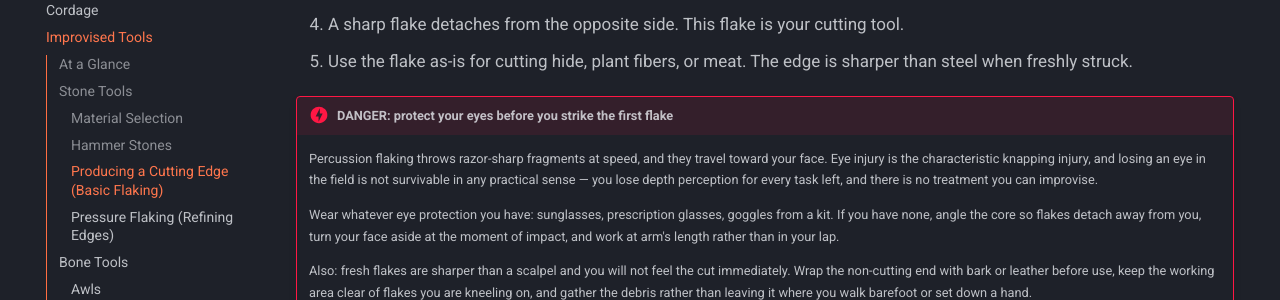
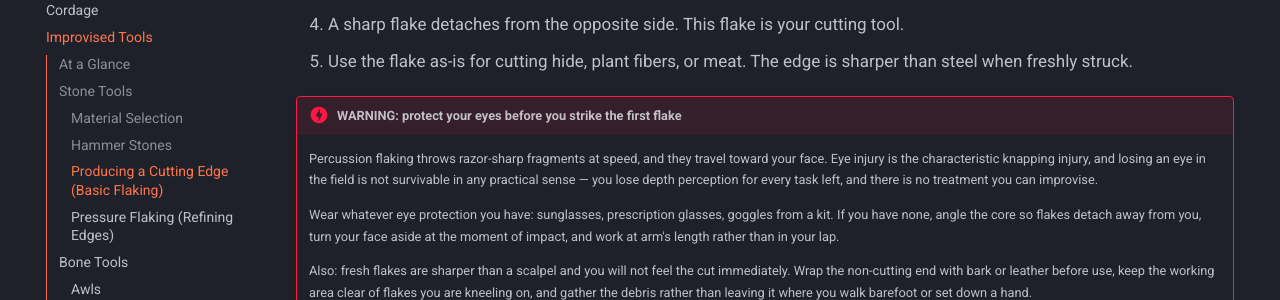
Before and after one commit to mmayden/WilderThings, an MkDocs documentation site: the page built from docs/tools-and-craft/improvised-tools.md, in a window 1280 px wide and 900 px high, scrolled down 1502 px. Shown: the part 152-452 px from the top of the window. Built offline with MkDocs 1.6.1 and Material for MkDocs 9.7.7, drawn with Linux system fonts in a browser that asks for light colours.

Commit message:
fix: DANGER share crossed the ceiling; demote three that are "could", not "will"
The signal-word check failed at 15.2% and I committed anyway rather than
reading the output. Fixed, and worth recording as the error it is: the
check exists precisely because DANGER blocks are added one at a time by
someone who thinks their particular hazard warrants it, which is exactly
what I was doing.

Three demoted against the ANSI Z535 line — DANGER is "will kill or
seriously injure", WARNING is "could":

- Brain tanning and CWD. Prions concentrating in cervid brain is real and
  the precaution is correct, but transmission to humans has never been
  demonstrated. A precautionary measure is not a DANGER.
- Knapping eye protection. Serious and disabling, not fatal.
- The smoke-hole spark path. A roof fire could kill you; it does not
  reliably do so, and the guide already carries the escape context.

None of the three lost any content. They keep the red admonition and the
full text, and only the severity word changed — which is the point of
having tiers at all. If every hazard is DANGER then the tourniquet, the
ciguatera, and the sinking car read the same as an eye injury.

Co-Authored-By: Claude Opus 5 (1M context) <noreply@anthropic.com>

```diff
--- a/docs/tools-and-craft/improvised-tools.md
+++ b/docs/tools-and-craft/improvised-tools.md
@@ -51,7 +51,7 @@ Not all stone works for tool-making. Seek fine-grained, glassy, or crypto-crysta
 4. A sharp flake detaches from the opposite side. This flake is your cutting tool.
 5. Use the flake as-is for cutting hide, plant fibers, or meat. The edge is sharper than steel when freshly struck.
 
-!!! danger "DANGER: protect your eyes before you strike the first flake"
+!!! danger "WARNING: protect your eyes before you strike the first flake"
     Percussion flaking throws razor-sharp fragments at speed, and they travel toward your
     face. Eye injury is the characteristic knapping injury, and losing an eye in the field
     is not survivable in any practical sense — you lose depth perception for every task
```
Also changed, not shown: docs/shelter/long-term-structures.md (+1 -1 lines), docs/tools-and-craft/clothing-and-insulation.md (+1 -1 lines).
